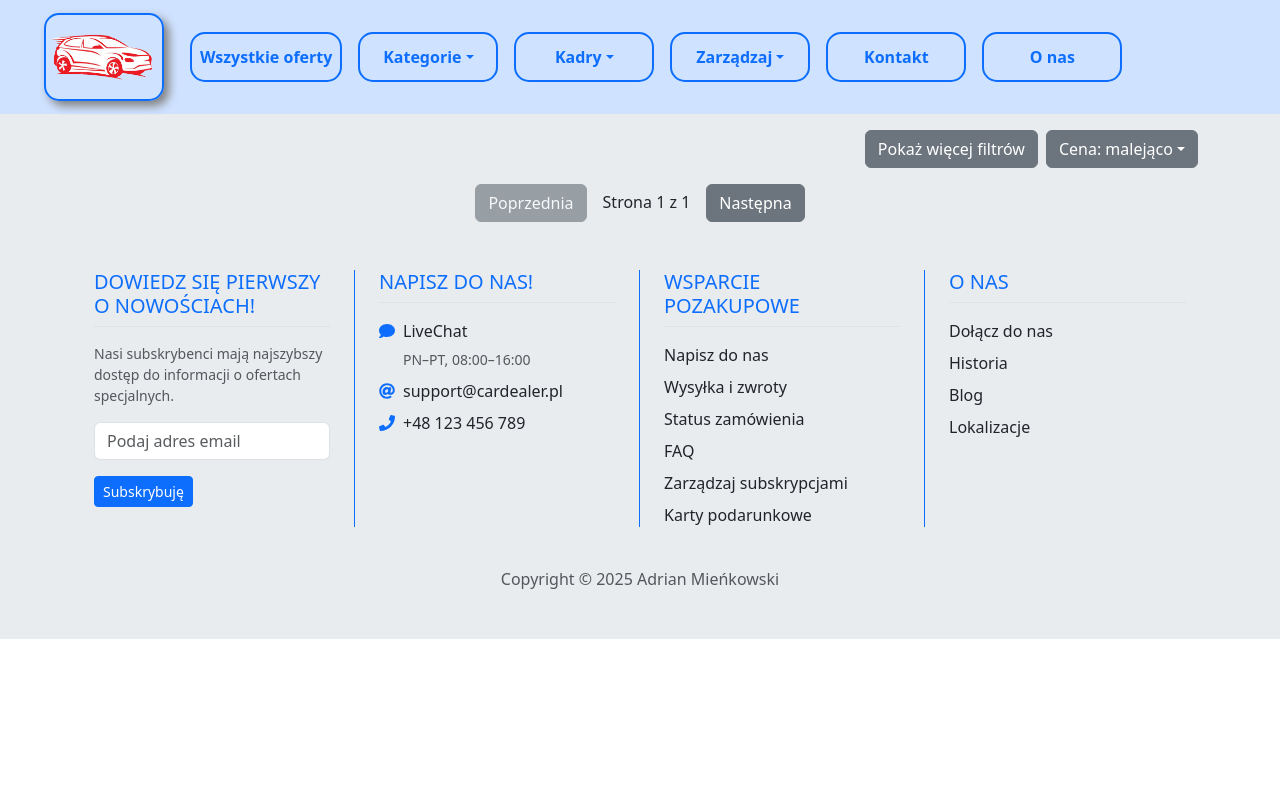
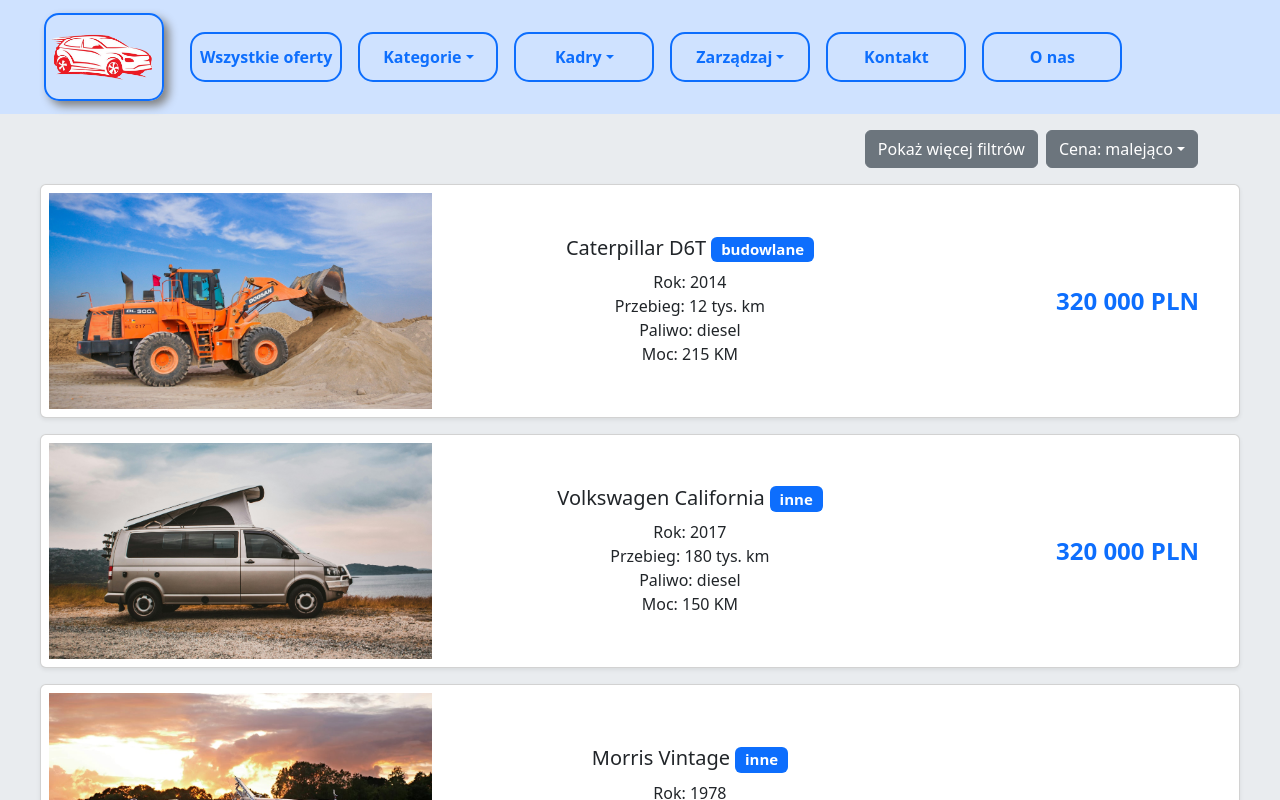
Before and after one commit to ArdianM90/react-car-dealer, a React (Vite) app: page /offers/1 in a window 1280 px wide. Shown: the top 800 px of the page. Built offline with nearby package versions, Linux system fonts and the light colour scheme.

Commit message:
combining filtering with category from param

```diff
--- a/src/pages/offer/OffersPage.tsx
+++ b/src/pages/offer/OffersPage.tsx
@@ -3,7 +3,7 @@
 import {Badge, Button, Card, Col, Collapse, Container, Dropdown, DropdownButton, Row} from "react-bootstrap"
 import {Link, useParams} from "react-router-dom";
 import {OfferContent, OfferType} from '../../types/OfferContent';
-import {getVehicles, getVehiclesByFilter, getVehiclesByType} from '../../service/MockApiService';
+import {getVehiclesByFilter, getVehiclesByType} from '../../service/MockApiService';
 import {Filter, filterInitialData, FilterValueType} from "../../types/Filter";
 import {FilterPanel} from "../../components/FilterPanel";
 
@@ -14,12 +14,31 @@
     const {type} = useParams();
     const [advFiltersOpen, setAdvFiltersOpen] = useState(false);
     const [vehicles, setVehicles] = useState<OfferContent[]>([]);
-    const vehiclesByCategory = vehicles.filter(item => (!type || type === 'all' || item.type === OfferType[type as keyof typeof OfferType]));
-    const totalPages = Math.ceil(vehiclesByCategory.length / ITEMS_PER_PAGE);
     const [currentPage, setCurrentPage] = useState(1);
     const [selectedSort, setSelectedSort] = useState<string>('Cena: malejąco');
+    const [filterData, setFilterData] = useState<Filter>(filterInitialData);
 
-    const [filterData, setFilterData] = useState<Filter>(filterInitialData);
+    const sortVehicles = (data: OfferContent[]): OfferContent[] => {
+        switch (selectedSort) {
+            case 'Cena: rosnąca':
+                return [...data].sort((a, b) => a.price - b.price);
+            case 'Cena: malejąco':
+                return [...data].sort((a, b) => b.price - a.price);
+            case 'Przebieg: rosnąco':
+                return [...data].sort((a, b) => a.mileage - b.mileage);
+            case 'Przebieg: malejąco':
+                return [...data].sort((a, b) => b.mileage - a.mileage);
+            default:
+                return data;
+        }
+    };
+
+    const sortedVehicles = sortVehicles(vehicles);
+    const totalPages: number = Math.ceil(sortedVehicles.length / ITEMS_PER_PAGE);
+    const filteredVehicles: OfferContent[] = sortedVehicles.slice(
+        (currentPage - 1) * ITEMS_PER_PAGE,
+        currentPage * ITEMS_PER_PAGE
+    );
 
     const handleSelect = (eventKey: string | null) => {
         if (eventKey) {
@@ -37,36 +56,29 @@
 
     const handleFilterSubmit = (e: React.FormEvent): void => {
         e.preventDefault();
+        setCurrentPage(1);
         getVehiclesByFilter(filterData).then(data => setVehicles(data));
     };
 
     const clearFilterData = () => {
-        setFilterData(filterInitialData)
-        getVehiclesByType(type).then(data => setVehicles(data))
+        const defaultType = type && type !== 'all' ? OfferType[type as keyof typeof OfferType] : null;
+        const cleared = {
+            ...filterInitialData,
+            type: defaultType
+        };
+        setFilterData(cleared);
+        setCurrentPage(1);
+        getVehiclesByType(type).then(data => setVehicles(data));
     }
 
     useEffect(() => {
-        getVehicles().then(data => setVehicles(data));
-    }, []);
-
-    useEffect(() => {
-        setCurrentPage(1);
+        const defaultType: OfferType | null = type && type !== 'all' ? OfferType[type as keyof typeof OfferType] : null;
+        setFilterData(prev => ({
+            ...prev,
+            category: defaultType
+        }));
+        getVehiclesByType(type).then(vehicles => setVehicles(vehicles));
     }, [type]);
-
-    const sortVehicles = (data: OfferContent[]): OfferContent[] => {
-        switch (selectedSort) {
-            case 'Cena: rosnąca':
-                return [...data].sort((a, b) => a.price - b.price);
-            case 'Cena: malejąco':
-                return [...data].sort((a, b) => b.price - a.price);
-            case 'Przebieg: rosnąco':
-                return [...data].sort((a, b) => a.mileage - b.mileage);
-            case 'Przebieg: malejąco':
-                return [...data].sort((a, b) => b.mileage - a.mileage);
-            default:
-                return data;
-        }
-    };
 
     const imgError = (e: React.SyntheticEvent<HTMLImageElement, Event>): void => {
         e.currentTarget.onerror = null;
@@ -74,8 +86,6 @@
         e.currentTarget.style.width = '200px';
         e.currentTarget.style.height = 'auto';
     }
-
-    const pageItems = sortVehicles(vehiclesByCategory).slice((currentPage * ITEMS_PER_PAGE) - ITEMS_PER_PAGE, currentPage * ITEMS_PER_PAGE);
 
     return (
         <Container fluid>
@@ -101,7 +111,7 @@
                 </Collapse>
             </Container>
             <Row>
-                {pageItems.map((item) =>
+                {filteredVehicles.map((item) =>
                     <Link key={`offer-${item.id}`} to={`/offer/${item.id}`} state={{carData: item}}
                           style={{textDecoration: 'none'}}>
                         <Card className="mb-3 shadow-sm"
--- a/vite.config.ts
+++ b/vite.config.ts
@@ -4,7 +4,6 @@
 
 import { env } from 'process';
 
-// Sprawdzenie, czy działamy lokalnie
 const isLocal = process.env.NODE_ENV !== 'production' && !process.env.VERCEL;
 
 let serverConfig = {};
```
